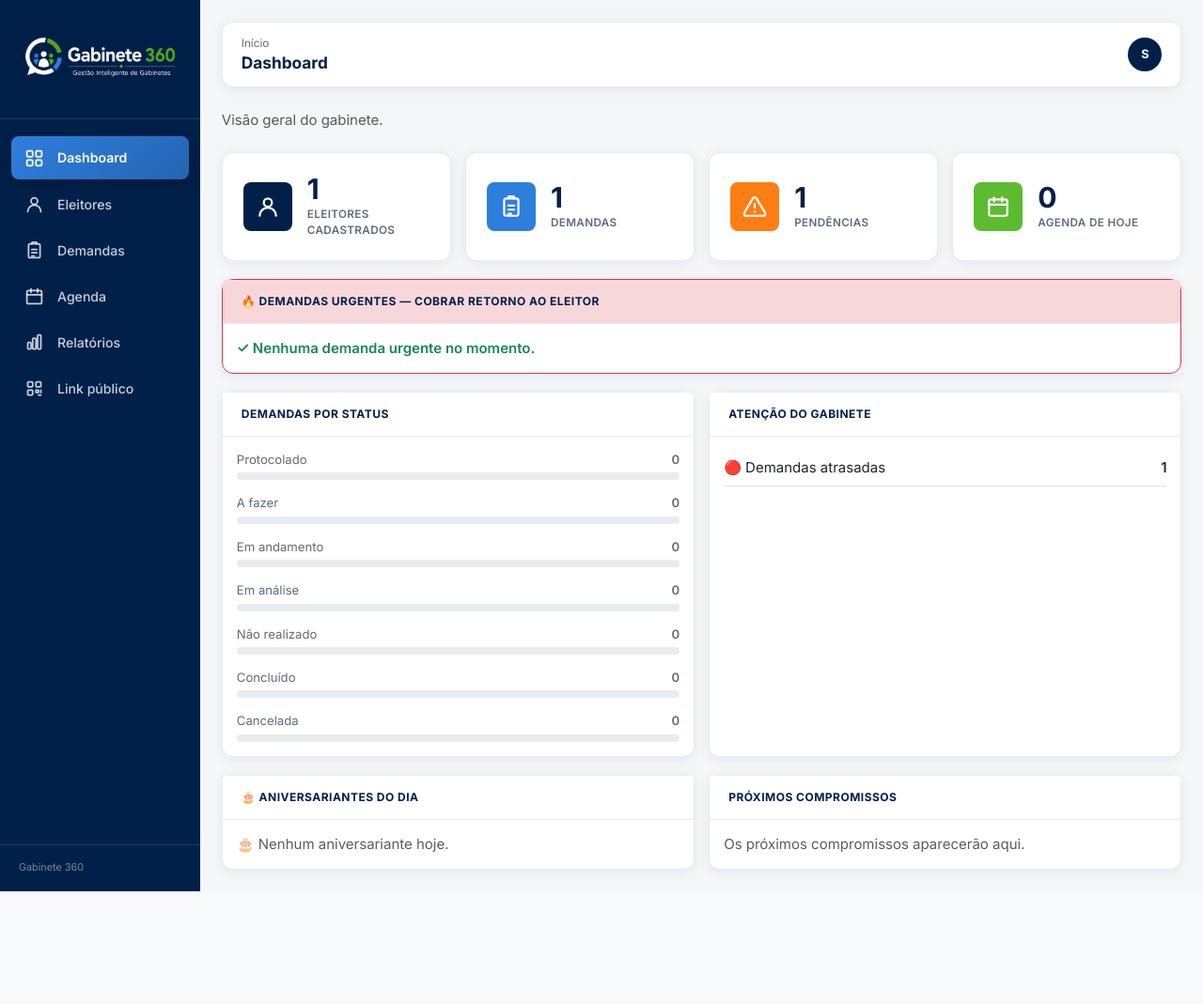
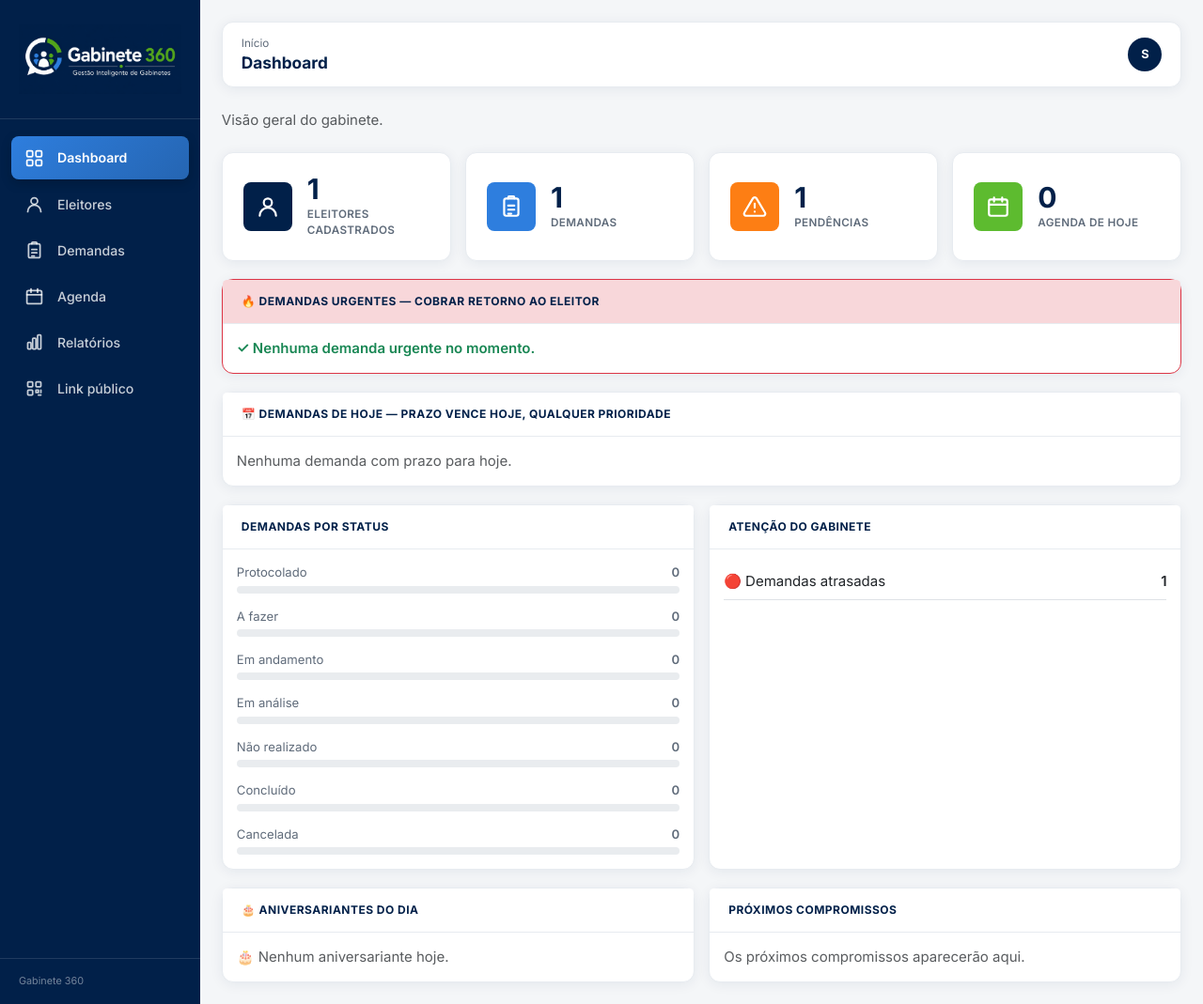
Before and after one commit to matheusvargas-cmd/SIGAB, a FastAPI app: page / in a window 1280 px wide. Shown: the whole page at 94% size. Before the commit the page ends 949 px from the top, so only its background shows below. Run offline with FastAPI, Linux system fonts and the light colour scheme; the visitor is signed in with stand-in values (Sample User, id 1); data comes from the database, SQL or seed files in the repository; tables that the repository leaves empty hold one stand-in row (values such as "Sample post"); some libraries are stand-ins or nearby versions.

Commit message:
Adiciona card 'Demandas de hoje' no dashboard, independente da prioridade
Pedido do cliente: ver as demandas com prazo vencendo hoje, nao so as
urgentes, com link para visualizar/editar cada uma. Reaproveita
DemandaService.listar_vencendo_hoje (mesma regra ja usada no e-mail
diario): prazo == hoje, ainda nao finalizada, qualquer prioridade —
mostra um selo colorido com a prioridade de cada item. O card de
Demandas urgentes continua existindo, sem alteracao.

Co-Authored-By: Claude Sonnet 5 <noreply@anthropic.com>
Claude-Session: https://claude.ai/code/session_014ohDkHonbg4RTi7vSkZFBP

```diff
--- a/app/modules/dashboard/controller.py
+++ b/app/modules/dashboard/controller.py
@@ -98,6 +98,7 @@ async def dashboard(
     demandas_por_status = DemandaService.relatorio_por_status(db, gabinete_id)
     aniversariantes_hoje = EleitorService.listar_aniversariantes_hoje(db, gabinete_id)
     demandas_urgentes = DemandaService.listar_urgentes(db, gabinete_id, LIMITE_RECENTES)
+    demandas_hoje = DemandaService.listar_vencendo_hoje(db, gabinete_id, hoje)
     return templates.TemplateResponse(
         request=request,
         name="dashboard/index.html",
@@ -112,6 +113,7 @@ async def dashboard(
             "demandas_prazo_proximo": DemandaService.contar_prazo_proximo(db, gabinete_id, 7),
             "demandas_urgentes": demandas_urgentes,
             "total_demandas_urgentes": DemandaService.contar_urgentes(db, gabinete_id),
+            "demandas_hoje": demandas_hoje,
             "proximos_compromissos": AgendaService.listar_proximos(db, gabinete_id, LIMITE_RECENTES),
             "aniversariantes_hoje": _preparar_aniversariantes(
                 aniversariantes_hoje, hoje, contexto.gabinete.nome
--- a/app/templates/dashboard/index.html
+++ b/app/templates/dashboard/index.html
@@ -73,6 +73,40 @@
                 </ul>
                 {% else %}
                 <p class="text-success fw-semibold mb-0 p-3">✓ Nenhuma demanda urgente no momento.</p>
+                {% endif %}
+            </div>
+        </div>
+    </div>
+</div>
+
+<div class="row g-3 mt-1">
+    <div class="col-12">
+        <div class="card h-100">
+            <div class="card-header">📅 Demandas de hoje — prazo vence hoje, qualquer prioridade</div>
+            <div class="card-body p-0">
+                {% if demandas_hoje %}
+                {% set prioridade_classes = {
+                    'Baixa': 'text-bg-secondary',
+                    'Normal': 'text-bg-primary',
+                    'Alta': 'badge-laranja',
+                    'Urgente': 'text-bg-danger',
+                } %}
+                <ul class="list-group list-group-flush">
+                    {% for demanda in demandas_hoje %}
+                    <li class="list-group-item d-flex justify-content-between align-items-center gap-2">
+                        <div>
+                            <div class="fw-semibold">
+                                {{ demanda.titulo }}{% if demanda.eleitor %} · {{ demanda.eleitor.nome }}{% endif %}
+                                <span class="badge {{ prioridade_classes.get(demanda.prioridade, 'text-bg-secondary') }}">{{ demanda.prioridade }}</span>
+                            </div>
+                            <div class="text-muted small">Status: {{ demanda.status }}</div>
+                        </div>
+                        <a class="btn btn-sm btn-outline-secondary" href="/demandas/{{ demanda.id }}">Ver</a>
+                    </li>
+                    {% endfor %}
+                </ul>
+                {% else %}
+                <p class="text-muted mb-0 p-3">Nenhuma demanda com prazo para hoje.</p>
                 {% endif %}
             </div>
         </div>
```
